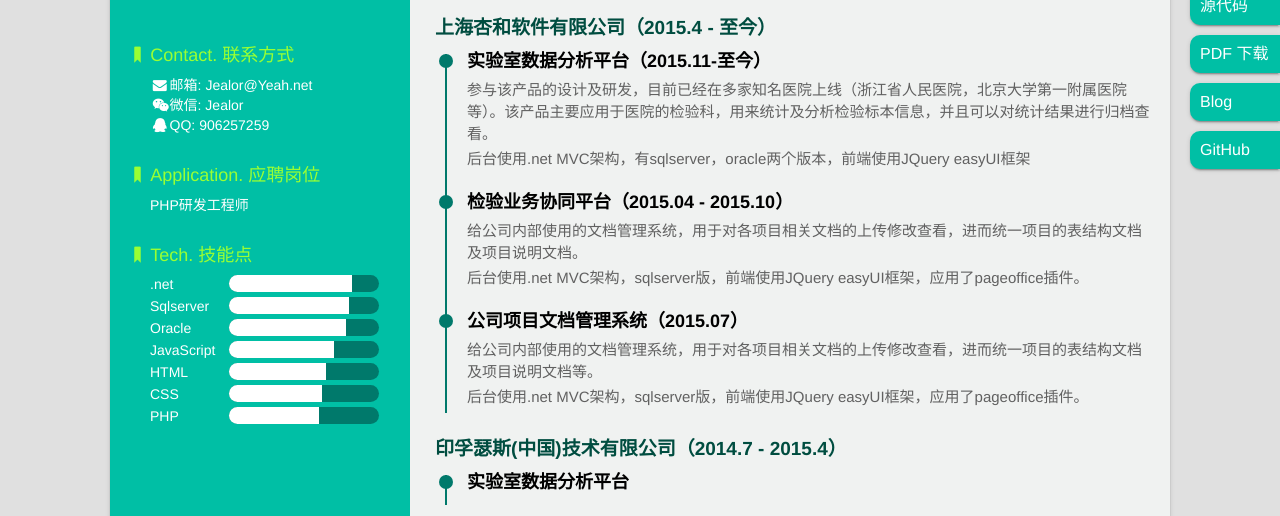
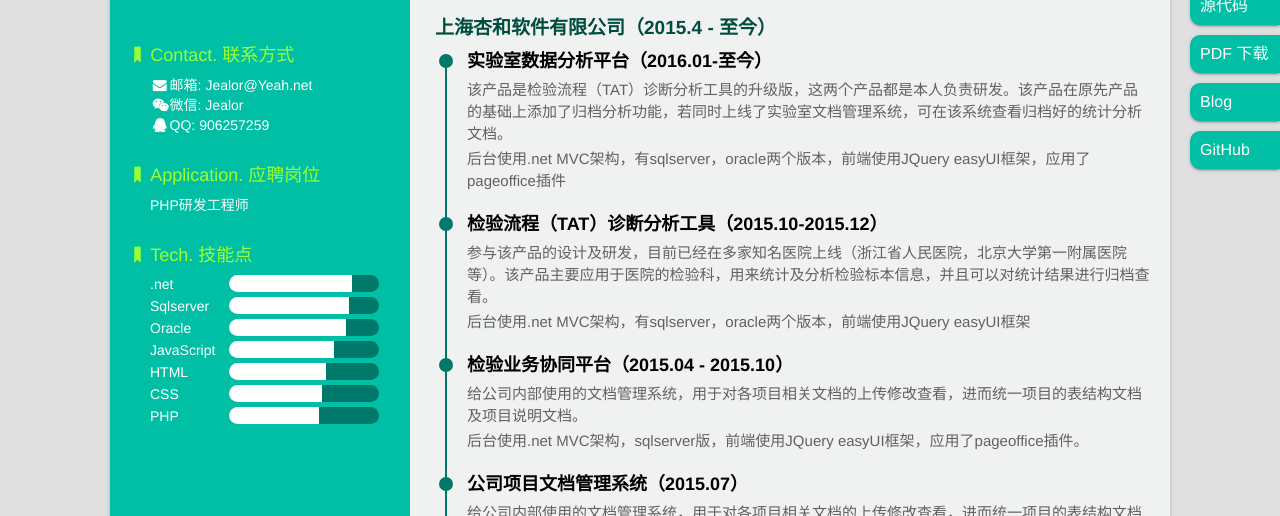
Before and after one commit to Jealor/Jealor.github.io, a website: page index.html in a window 1280 px wide. Shown: the part 253-769 px from the top of the page. Drawn offline with Linux system fonts and the light colour scheme.

Commit message:
Add files via upload

```diff
--- a/index.html
+++ b/index.html
@@ -121,7 +121,13 @@
                     <ul class="exp">
                         <li>
                             <div class="circle"></div>
-                            <h4>实验室数据分析平台（2015.11-至今）</h4>
+                            <h4>实验室数据分析平台（2016.01-至今）</h4>
+                            <p>该产品是检验流程（TAT）诊断分析工具的升级版，这两个产品都是本人负责研发。该产品在原先产品的基础上添加了归档分析功能，若同时上线了实验室文档管理系统，可在该系统查看归档好的统计分析文档。</p>
+                            <p>后台使用.net MVC架构，有sqlserver，oracle两个版本，前端使用JQuery easyUI框架，应用了pageoffice插件</p>
+                        </li>
+                        <li>
+                            <div class="circle"></div>
+                            <h4>检验流程（TAT）诊断分析工具（2015.10-2015.12）</h4>
                             <p>参与该产品的设计及研发，目前已经在多家知名医院上线（浙江省人民医院，北京大学第一附属医院等）。该产品主要应用于医院的检验科，用来统计及分析检验标本信息，并且可以对统计结果进行归档查看。</p>
                             <p>后台使用.net MVC架构，有sqlserver，oracle两个版本，前端使用JQuery easyUI框架</p>
                         </li>
```
Also changed, not shown: 1 other file.
